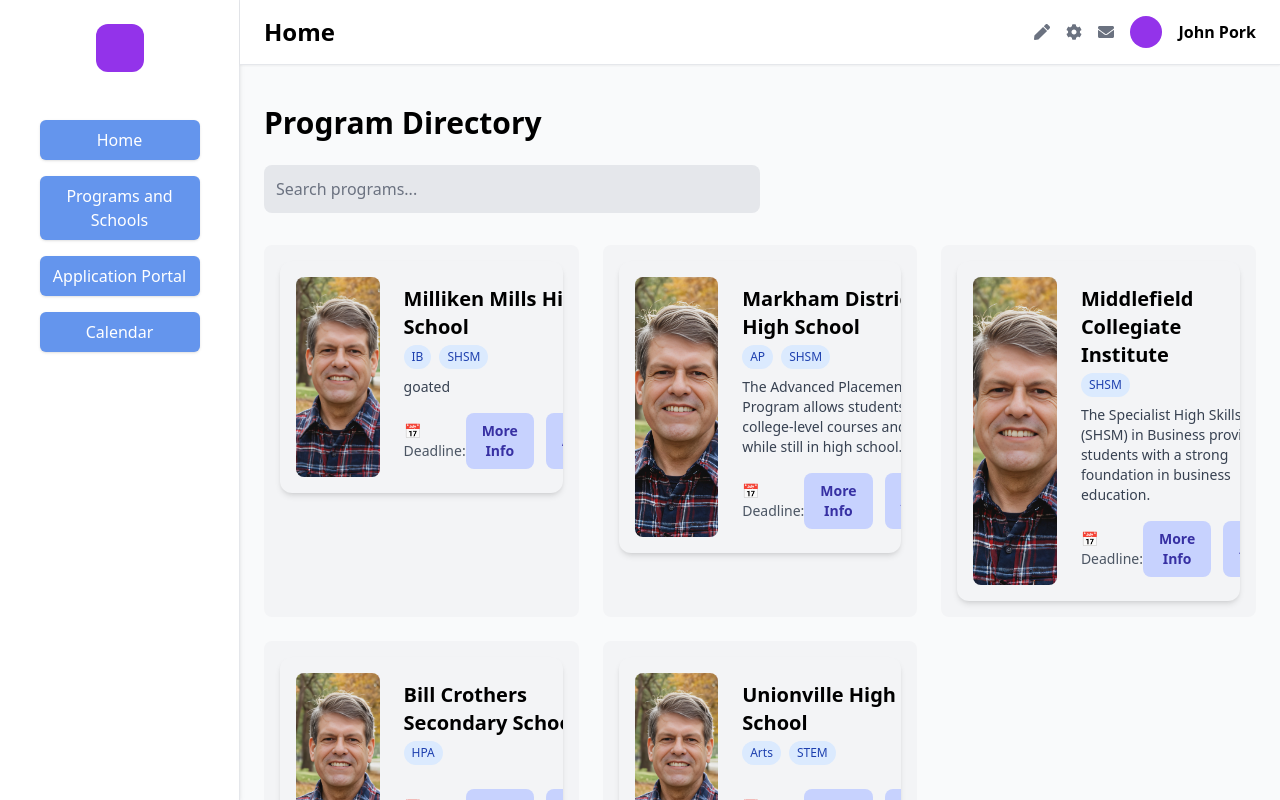
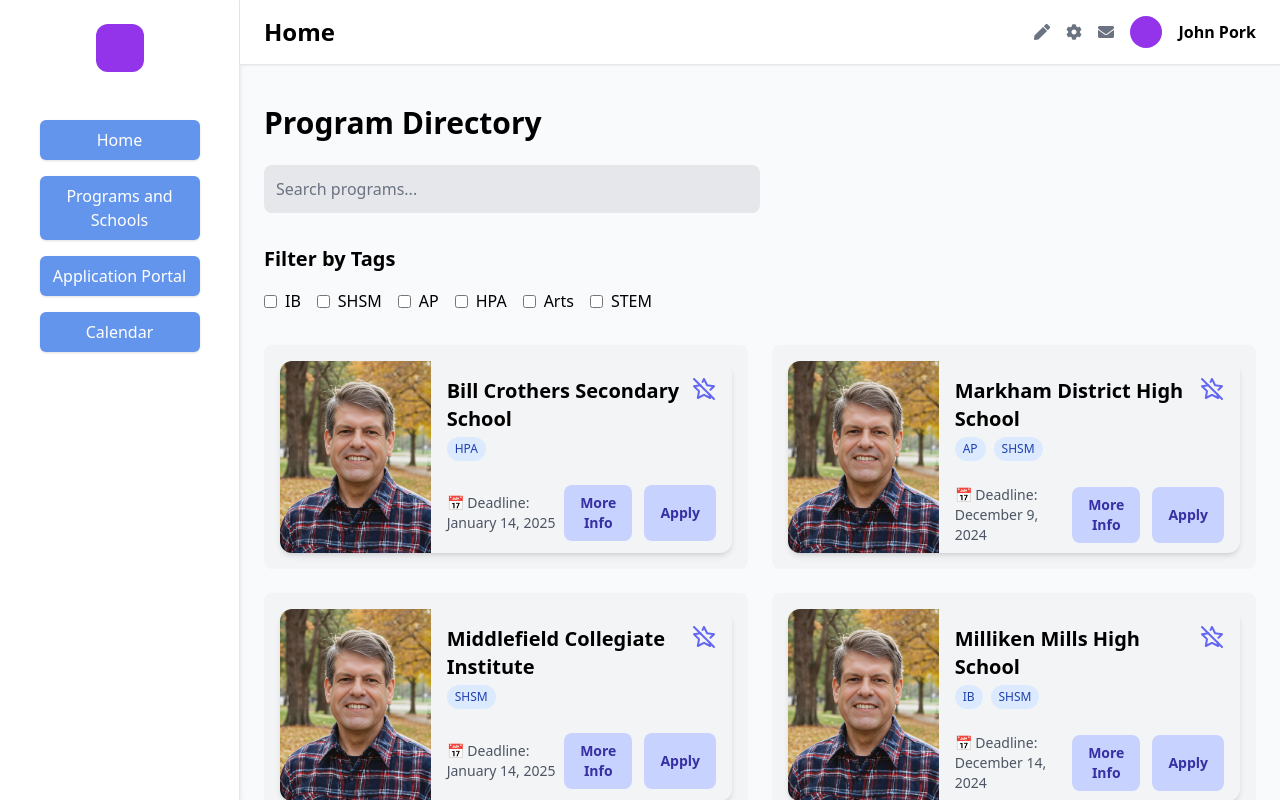
Before and after one commit to Airplane356/EduHub, a React (Create React App) app in the folder eduhub/: page /programs in a window 1280 px wide. Built offline with nearby package versions, Linux system fonts and the light colour scheme.

Commit message:
directory updates and tag filters

```diff
--- a/eduhub/src/components/ProgramCard.js
+++ b/eduhub/src/components/ProgramCard.js
@@ -1,25 +1,25 @@
 import React, { useState } from 'react';
 import { useNavigate } from 'react-router-dom';
-import { Star, StarOff } from 'lucide-react'; // optional icons if you're using lucide
+import { Star, StarOff } from 'lucide-react';
 
 const SchoolCard = ({ imageSrc, name, description, tags = [], linkTo, deadline }) => {
   const navigate = useNavigate();
   const [isFavorited, setIsFavorited] = useState(false);
 
   return (
-    <div className="flex bg-gray-100 rounded-xl shadow-md overflow-hidden p-4 hover:shadow-lg transition">
-      {/* School image */}
-      <div className="w-1/3 flex-shrink-0">
+    <div className="flex flex-col sm:flex-row h-48 bg-gray-100 rounded-xl shadow-md overflow-hidden hover:shadow-lg transition sm:items-stretch">
+      {/* Image Container */}
+      <div className="w-full sm:w-1/3 flex-shrink-0 h-full">
         <img
           src={imageSrc}
           alt={`${name} campus`}
-          className="w-full h-full object-cover rounded-lg"
+          className="w-full h-full object-cover"
         />
       </div>
 
-      {/* Content section */}
-      <div className="flex flex-col justify-between flex-grow px-6 py-2">
-        {/* Top: Name + Favorite */}
+      {/* Content Section */}
+      <div className="flex flex-col justify-between flex-grow p-4">
+        {/* Header: Name, Tags, & Favorite */}
         <div className="flex justify-between items-start">
           <div>
             <h2 className="text-xl font-semibold">{name}</h2>
@@ -35,11 +35,11 @@
             </div>
           </div>
 
-          {/* Favorite Button */}
-          <div className="relative">
+          {/* Favorite Star */}
+          <div className="flex-shrink-0 flex items-center">
             <button
               onClick={() => setIsFavorited(!isFavorited)}
-              className="text-indigo-500 hover:text-indigo-700"
+              className="text-indigo-500 hover:text-indigo-700 ml-auto"
               title={isFavorited ? 'Unfavorite' : 'Favorite'}
             >
               {isFavorited ? <Star fill="currentColor" /> : <StarOff />}
@@ -47,16 +47,18 @@
           </div>
         </div>
 
-        {/* Middle: Description */}
-        <p className="text-sm text-gray-700 mt-2">{description}</p>
+        {/* Description with clamping for ellipsis (requires Tailwind line-clamp plugin) */}
+        <p className="text-sm text-gray-700 mt-2 flex-grow line-clamp-3">
+          {description}
+        </p>
 
-        {/* Bottom: Deadline + Buttons */}
-        <div className="mt-4 flex justify-between items-center">
+        {/* Footer: Deadline & Action Buttons */}
+        <div className="mt-4 flex flex-col sm:flex-row justify-between items-start sm:items-center">
           <p className="text-sm text-gray-600">
             📅 Deadline: <span className="font-medium">{deadline}</span>
           </p>
 
-          <div className="flex gap-3">
+          <div className="mt-2 sm:mt-0 flex gap-3">
             <button
               onClick={() => navigate(linkTo)}
               className="bg-indigo-200 hover:bg-indigo-300 text-indigo-800 px-4 py-2 rounded-lg text-sm font-semibold"
--- a/eduhub/src/pages/Programs.js
+++ b/eduhub/src/pages/Programs.js
@@ -1,42 +1,94 @@
-import React from 'react';
+import React, { useState } from 'react';
 import SchoolCard from '../components/ProgramCard';
 import Sidebar from '../components/Sidebar';
 import Navbar from '../components/Navbar';
 import programs from '../data/ProgramList.json';
 import MrBirch from '../assets/MrBirch.png';
 
+// Map image filenames to their imported assets.
 const imageMap = {
   "MrBirch.png": MrBirch,
 };
 
+const ProgramDirectory = () => {
+  const [searchTerm, setSearchTerm] = useState('');
+  const [selectedTags, setSelectedTags] = useState([]);
 
-const ProgramDirectory = () => {
+  // Extract all unique tags from the imported programs.
+  const allTags = Array.from(new Set(programs.flatMap((program) => program.tags)));
+
+  // Handler to update selected tags based on checkbox changes.
+  const handleTagChange = (e, tag) => {
+    if (e.target.checked) {
+      setSelectedTags([...selectedTags, tag]);
+    } else {
+      setSelectedTags(selectedTags.filter((t) => t !== tag));
+    }
+  };
+
+  // Filter programs by search term and selected tags, then sort alphabetically.
+  const filteredPrograms = programs
+    .filter((program) => {
+      const lowerSearch = searchTerm.toLowerCase();
+      const matchesSearch =
+        program.school.toLowerCase().includes(lowerSearch) ||
+        program.description.toLowerCase().includes(lowerSearch);
+      const matchesTags =
+        selectedTags.length === 0 ||
+        program.tags.some((tag) => selectedTags.includes(tag));
+
+      return matchesSearch && matchesTags;
+    })
+    .sort((a, b) => a.school.localeCompare(b.school));
+
   return (
     <div className="flex h-screen overflow-hidden bg-gray-50">
       <Sidebar />
       <div className="flex-1 flex flex-col">
         <Navbar />
         <div className="flex-1 overflow-y-auto">
-
-
           <div className="min-h-screen bg-white-800 text-black px-6 py-10">
             <h1 className="text-3xl font-bold mb-6">Program Directory</h1>
 
+            {/* Search Bar */}
             <input
               type="text"
+              value={searchTerm}
+              onChange={(e) => setSearchTerm(e.target.value)}
               placeholder="Search programs..."
               className="w-full md:w-1/2 mb-8 p-3 rounded-lg bg-gray-200 text-gray-500 placeholder-gray-500 focus:outline-none"
             />
 
-      <div className="grid gap-6 grid-cols-1 md:grid-cols-2 xl:grid-cols-3">
-        {programs.map((program) => (
+            {/* Tag Filter Section */}
+            <div className="mb-8">
+              <h2 className="text-xl font-bold mb-4">Filter by Tags</h2>
+              <div className="flex flex-wrap gap-4">
+                {allTags.map((tag) => (
+                  <label key={tag} className="inline-flex items-center">
+                    <input
+                      type="checkbox"
+                      className="mr-2"
+                      value={tag}
+                      checked={selectedTags.includes(tag)}
+                      onChange={(e) => handleTagChange(e, tag)}
+                    />
+                    {tag}
+                  </label>
+                ))}
+              </div>
+            </div>
+
+            {/* Program Cards */}
+            <div className="grid gap-6 grid-cols-1 md:grid-cols-2 xl:grid-cols-2">
+              {filteredPrograms.map((program) => (
                 <div key={program.id} className="bg-gray-100 rounded-lg p-4">
                   <SchoolCard
                     imageSrc={imageMap[program.imageSrc]}
                     name={program.school}
-              description={`${program.description}`}
+                    description={program.description}
                     tags={program.tags}
                     linkTo={program.linkTo}
+                    deadline={program.deadline}
                   />
                 </div>
               ))}
```
Lines whose indentation alone changed are shown as unchanged.
